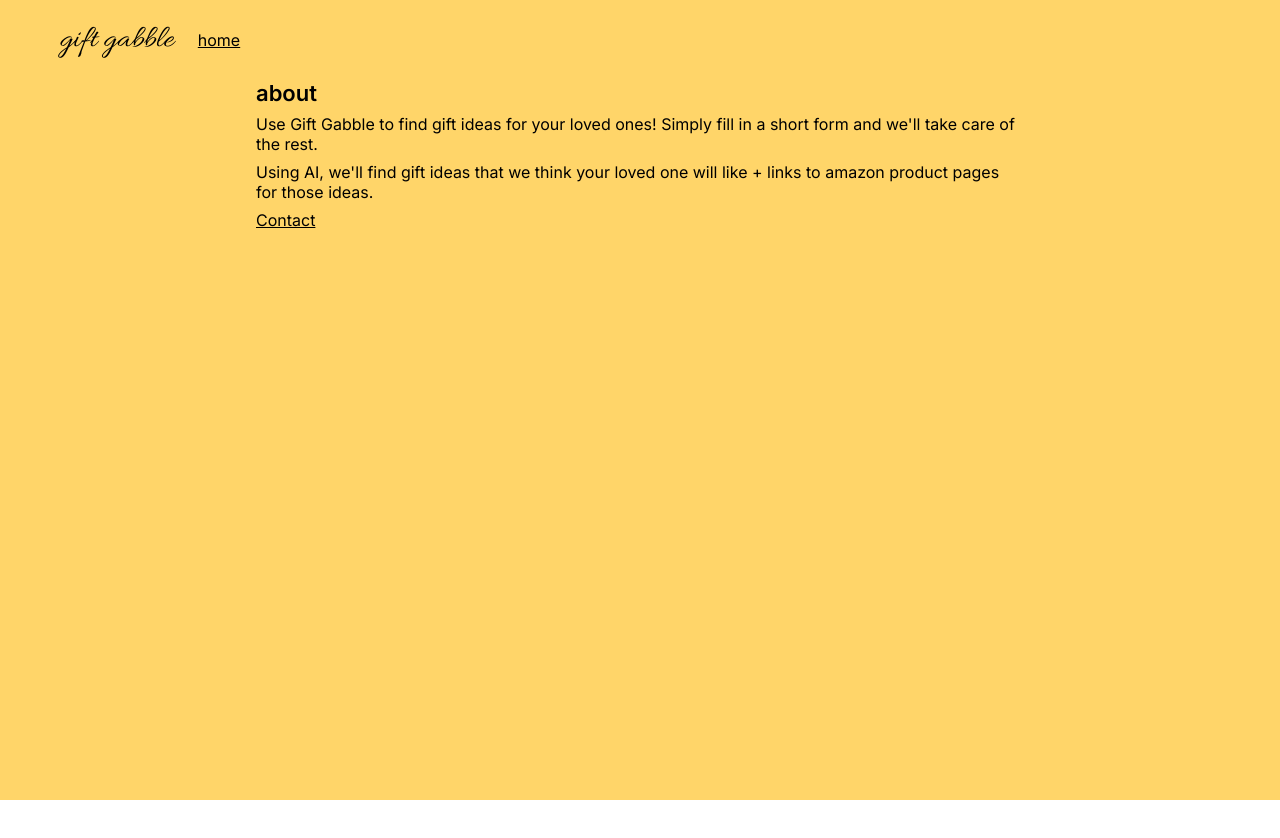
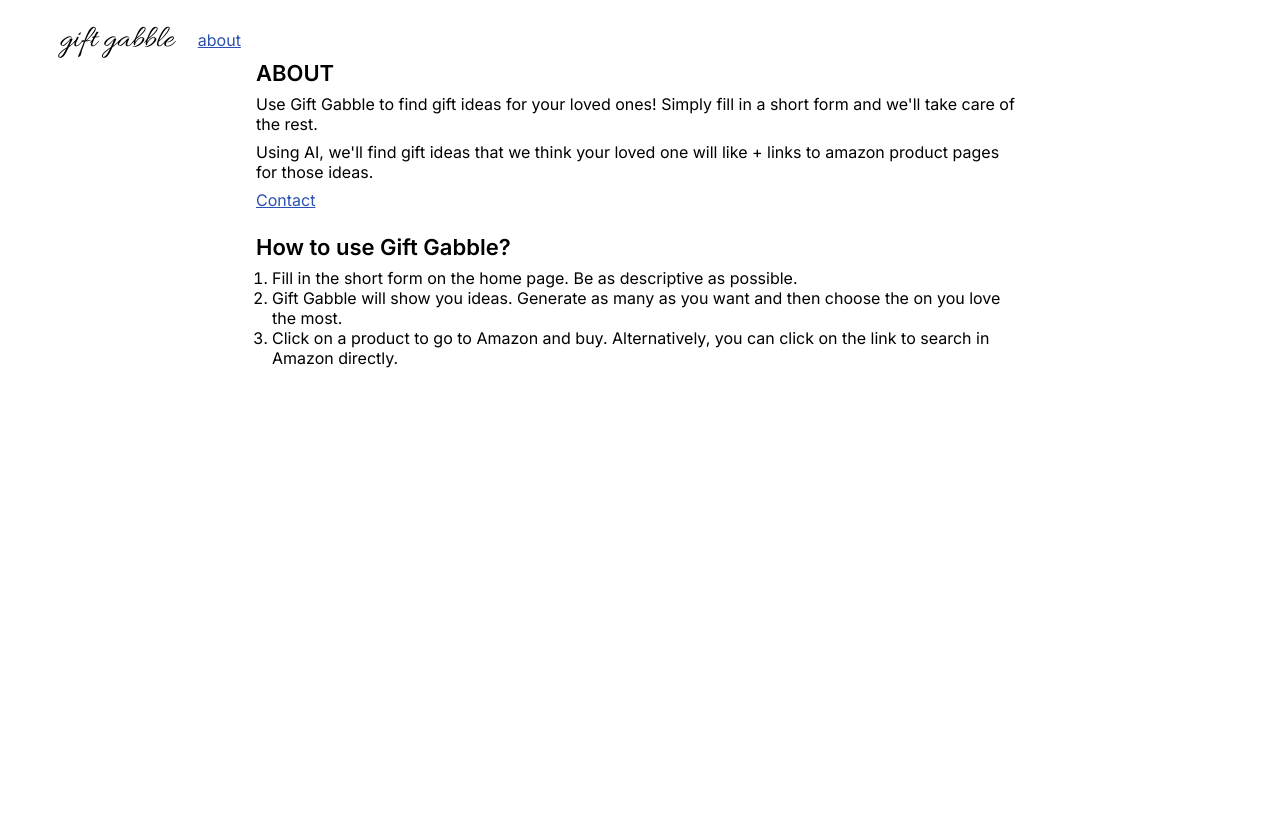
Before and after one commit to fDirham/gift-gabble-website, a Next.js app: page /about in a window 1280 px wide. Shown: the top 838 px of the page. Before the commit the page ends 800 px from the top, so only its background shows below. Built offline with nearby package versions, Linux system fonts and the light colour scheme.

Commit message:
cleanup + about + polish

```diff
--- a/src/app/about/page.module.scss
+++ b/src/app/about/page.module.scss
@@ -1,52 +1,21 @@
 @import "@/styles/shared.scss";
 
 .container {
-  background-color: var(--primary-color);
-  width: 100%;
-  min-height: 100vh;
-}
-
-.header {
-  padding-left: 60px;
-  padding-top: 20px;
-
-  .appName {
-    font-size: 32px;
-    margin-right: 24px;
-  }
-}
-
-.main {
-  display: flex;
-  flex-direction: column;
-  align-items: center;
-}
-
-.contentContainer {
-  width: $breakpointTablet;
-  padding: 20px;
-
   h1 {
     font-size: 22px;
     font-weight: 600;
     margin-bottom: 8px;
+
+    &:not(:first-child) {
+      margin-top: 24px;
+    }
   }
 
   p {
     margin-bottom: 8px;
   }
-}
 
-@media only screen and (max-width: $breakpointTablet) {
-  .contentContainer {
-    width: 100%;
-    padding: 20px;
-    box-sizing: border-box;
+  ol {
+    padding-left: 16px;
   }
 }
-
-@media only screen and (max-width: $breakpointMobile) {
-  .header {
-    padding-left: 20px;
-  }
-}
--- a/src/app/about/page.tsx
+++ b/src/app/about/page.tsx
@@ -1,35 +1,36 @@
 import React from "react";
 import styles from "./page.module.scss";
-import { Allura } from "next/font/google";
-import Link from "next/link";
-
-const allura = Allura({ subsets: ["latin"], weight: "400" });
+import PageWrapper from "@/components/PageWrapper";
 
 export default function AboutPage() {
   return (
-    <div className={styles.container}>
-      <header className={styles.header}>
-        <span className={[allura.className, styles.appName].join(" ")}>
-          gift gabble
-        </span>
-        <Link className={styles.navLink} href={"/"}>
-          home
-        </Link>
-      </header>
-      <main className={styles.main}>
-        <div className={styles.contentContainer}>
-          <h1>about</h1>
-          <p>
-            Use Gift Gabble to find gift ideas for your loved ones! Simply fill
-            in a short form and we'll take care of the rest.{" "}
-          </p>
-          <p>
-            Using AI, we'll find gift ideas that we think your loved one will
-            like + links to amazon product pages for those ideas.
-          </p>
-          <a href="mailto:fbdlabs@outlook.com">Contact</a>
-        </div>
-      </main>
-    </div>
+    <PageWrapper isBlankBG centerContainerClassName={styles.container}>
+      <h1>ABOUT</h1>
+      <p>
+        Use Gift Gabble to find gift ideas for your loved ones! Simply fill in a
+        short form and we'll take care of the rest.{" "}
+      </p>
+      <p>
+        Using AI, we'll find gift ideas that we think your loved one will like +
+        links to amazon product pages for those ideas.
+      </p>
+      <a href="mailto:fbdlabs@outlook.com">Contact</a>
+
+      <h1>How to use Gift Gabble?</h1>
+      <ol>
+        <li>
+          Fill in the short form on the home page. Be as descriptive as
+          possible.
+        </li>
+        <li>
+          Gift Gabble will show you ideas. Generate as many as you want and then
+          choose the on you love the most.
+        </li>
+        <li>
+          Click on a product to go to Amazon and buy. Alternatively, you can
+          click on the link to search in Amazon directly.
+        </li>
+      </ol>
+    </PageWrapper>
   );
 }
--- a/src/app/globals.scss
+++ b/src/app/globals.scss
@@ -2,7 +2,7 @@
 
 :root {
   --primary-color: #ffd569;
-  --secondary-color: #6993ff;
+  --secondary-color: #2a50b1;
   --secondary-color-light: #4566bb;
   --disclaimer-color: rgb(78, 78, 78);
 }
@@ -50,10 +50,10 @@ button,
 }
 
 a:not(.hiddenLink) {
-  color: black;
+  color: var(--secondary-color);
 
   &:hover {
-    color: var(--secondary-color);
+    color: var(--secondary-color-light);
   }
 }
 
--- a/src/app/shop/page.module.scss
+++ b/src/app/shop/page.module.scss
@@ -20,6 +20,10 @@
   margin-bottom: 6px;
 }
 
+.inAmazonContainer {
+  margin-bottom: 8px;
+}
+
 @media only screen and (max-width: $breakpointMobile) {
   .title {
     font-size: 18px;
--- a/src/components/content/LoadingContent/LoadingContent.module.scss
+++ /dev/null
@@ -1,35 +0,0 @@
-@import "@/styles/shared.scss";
-
-.container {
-  width: $breakpointTablet;
-  display: flex;
-  flex-direction: column;
-  align-items: center;
-}
-
-.statusText {
-  font-size: 18px;
-  font-weight: 400;
-  margin-top: 100px;
-  margin-bottom: 10px;
-  text-align: center;
-}
-
-.spinner {
-  margin-bottom: 24px;
-}
-
-@media only screen and (max-width: $breakpointTablet) {
-  .container {
-    width: 100%;
-    padding: 20px;
-    box-sizing: border-box;
-  }
-}
-
-@media only screen and (max-width: $breakpointMobile) {
-  .loadingGif {
-    width: 100%;
-    height: 200px;
-  }
-}
--- a/src/components/content/LoadingContent/index.ts
+++ /dev/null
@@ -1 +0,0 @@
-export { default } from "./LoadingContent";
--- a/src/components/content/SearchingContent/SearchingContent.module.scss
+++ /dev/null
@@ -1,116 +0,0 @@
-@import "@/styles/shared.scss";
-
-.container {
-  width: $breakpointTablet;
-  display: flex;
-  flex-direction: column;
-  align-items: flex-start;
-}
-
-.backButton {
-  padding: 8px;
-  padding-left: 0;
-}
-
-.resultsBlurb {
-  font-size: 20px;
-  font-weight: 400;
-  margin-top: 16px;
-}
-
-.recSpan {
-  font-weight: 600;
-
-  &.loading {
-    @extend .suspenseBackground;
-    border-radius: 4px;
-    color: transparent;
-  }
-}
-
-.otherContainer {
-  display: inline-block;
-  margin-top: 16px;
-  margin-bottom: 40px;
-}
-
-.otherText {
-  font-size: 16px;
-  display: inline-block;
-  margin-right: 24px;
-}
-
-.otherRec {
-  padding: 0;
-  margin: 0;
-  margin-right: 24px;
-  color: black;
-  background: none;
-  text-decoration: underline;
-  margin-bottom: 8px;
-
-  &:hover {
-    color: rgb(78, 78, 78);
-  }
-
-  &.loading {
-    @extend .suspenseBackground;
-    border-radius: 4px;
-    color: transparent;
-    cursor: initial;
-  }
-}
-
-.disclaimerText {
-  font-size: 12px;
-  color: var(--disclaimer-color);
-}
-
-.notFoundText {
-  margin-top: 12px;
-}
-
-.notFoundRecSpan {
-  font-weight: 600;
-}
-
-.overBudgetText {
-  margin-top: 32px;
-  margin-bottom: 16px;
-  font-weight: 600;
-}
-
-@media only screen and (max-width: $breakpointTablet) {
-  .container {
-    width: 100%;
-    padding: 20px;
-    box-sizing: border-box;
-  }
-}
-
-@media only screen and (max-width: $breakpointMobile) {
-  .otherContainer {
-    overflow-x: scroll;
-    height: 50px;
-    width: 100%;
-    overflow-y: hidden;
-    margin-bottom: 10px;
-    margin-top: 4px;
-  }
-
-  .otherScrollContainer {
-    margin-top: 10px;
-    display: flex;
-    flex-direction: row;
-    justify-content: flex-start;
-    width: fit-content;
-
-    * {
-      flex-shrink: 0;
-    }
-  }
-
-  .otherRec {
-    margin-right: 32px;
-  }
-}
--- a/src/components/content/SearchingContent/index.ts
+++ /dev/null
@@ -1 +0,0 @@
-export { default } from "./SearchingContent";
```
Also changed, not shown: src/app/shop/page.tsx (+20 -2 lines), src/components/content/LoadingContent/LoadingContent.tsx (deleted, +0 -51 lines), src/components/content/SearchingContent/SearchingContent.tsx (deleted, +0 -45 lines).
